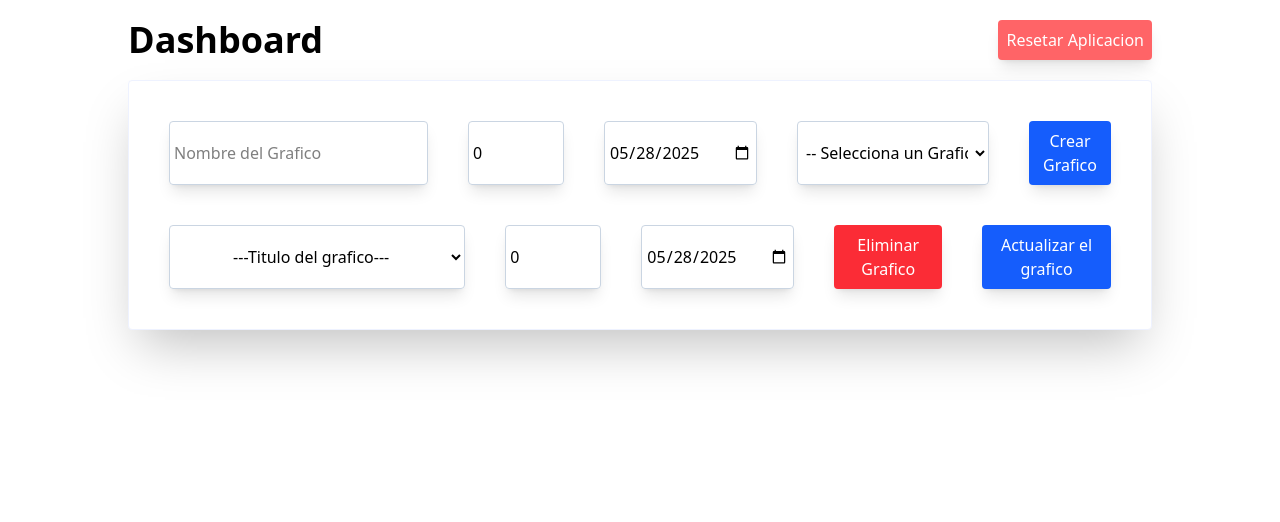
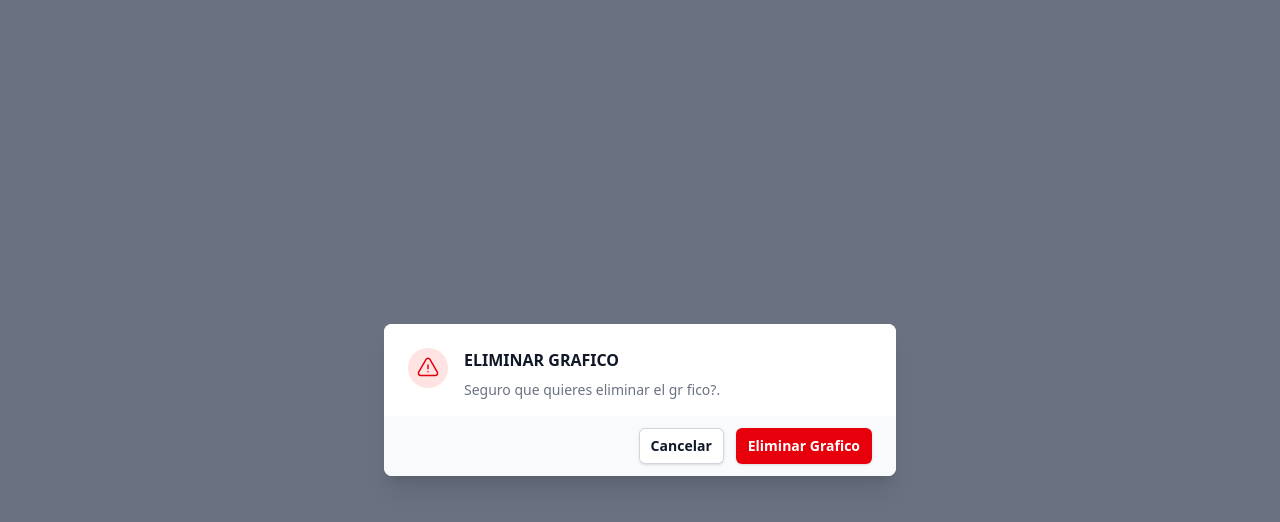
Before and after one commit to jesWeb/Dashboard-React, a React (Vite) app: page / in a window 1280 px wide. Both pictures are taken after a click on the button "Eliminar Grafico". Shown: the top 522 px of the page. Built offline with nearby package versions, Linux system fonts and the light colour scheme.

Commit message:
creamos la estructura basica para el modal usando un hoock y logica

```diff
--- a/src/components/EditorGrafocs.tsx
+++ b/src/components/EditorGrafocs.tsx
@@ -1,5 +1,7 @@
 import { useState } from "react"
 import { useChartContext } from "../context/ChartContext"
+import Modal_Eliminar from "./Modal_Eliminar"
+import useModal from "../hooks/useModal"
 
 const EditorGrafocs = () => {
 
@@ -8,6 +10,9 @@ const EditorGrafocs = () => {
   const [valorGrafico, setValorGrafico] = useState(0)
   const [fecha, setFecha] = useState(new Date())
   const listaGraficos = state.datos
+  const { isOpen: isOpenModalEliminar,
+    openModal: openModalModalEliminar, closeModal: closeModalModalEliminar
+  } = useModal()
 
 
   const handleSubmit = (e) => {
@@ -105,8 +110,16 @@ const EditorGrafocs = () => {
           <button
             type="button"
             className='bg-red-500 hover:bg-red-700 rounded  m-5 p-2 text-white hover:cursor-pointer shadow-lg'
+            onClick={() => openModalModalEliminar()}
           >Eliminar Grafico
           </button>
+
+          {isOpenModalEliminar &&
+            <Modal_Eliminar
+              close={closeModalModalEliminar
+              }
+            />
+          }
 
           <button
 
--- /dev/null
+++ b/src/components/Modal_Eliminar.tsx
@@ -0,0 +1,52 @@
+import React from 'react'
+
+const Modal_Eliminar = ({ close }) => {
+    return (
+        <div className="relative z-10" aria-labelledby="modal-title" role="dialog" aria-modal="true">
+            <div className="fixed inset-0 bg-gray-500 bg-opacity-75 transition-opacity" aria-hidden="true"></div>
+
+            <div className="fixed inset-0 z-10 w-screen overflow-y-auto">
+                <div className="flex min-h-full items-end justify-center p-4 text-center sm:items-center sm:p-0">
+                    <div className="relative transform overflow-hidden rounded-lg bg-white text-left shadow-xl transition-all sm:my-8 sm:w-full sm:max-w-lg">
+                        <div className="bg-white px-4 pb-4 pt-5 sm:p-6 sm:pb-4">
+                            <div className="sm:flex sm:items-start">
+                                <div className="mx-auto flex h-12 w-12 flex-shrink-0 items-center justify-center rounded-full bg-red-100 sm:mx-0 sm:h-10 sm:w-10">
+                                    <svg className="h-6 w-6 text-red-600" fill="none" viewBox="0 0 24 24" strokeWidth="1.5" stroke="currentColor" aria-hidden="true">
+                                        <path strokeLinecap="round" strokeLinejoin="round" d="M12 9v3.75m-9.303 3.376c-.866 1.5.217 3.374 1.948 3.374h14.71c1.73 0 2.813-1.874 1.948-3.374L13.949 3.378c-.866-1.5-3.032-1.5-3.898 0L2.697 16.126zM12 15.75h.007v.008H12v-.008z" />
+                                    </svg>
+                                </div>
+
+                                <div className="mt-3 text-center sm:ml-4 sm:mt-0 sm:text-left">
+                                    <h3 className="text-base font-semibold leading-6 text-gray-900" id="modal-title">ELIMINAR GRAFICO</h3>
+                                    <div className="mt-2">
+                                        <p className="text-sm text-gray-500">Seguro que quieres eliminar el gr fico?.</p>
+                                    </div>
+                                </div>
+                            </div>
+                        </div>
+
+                        <div className="bg-gray-50 px-4 py-3 sm:flex sm:flex-row-reverse sm:px-6">
+                            <button
+                                type="button"
+                                className="inline-flex w-full justify-center rounded-md bg-red-600 px-3 py-2 text-sm font-semibold text-white shadow-sm hover:bg-red-500 sm:ml-3 sm:w-auto"
+                            >
+                                Eliminar Grafico
+                            </button>
+
+                            <button
+                                onClick={close}
+                                type="button"
+                                className="mt-3 inline-flex w-full justify-center rounded-md bg-white px-3 py-2 text-sm font-semibold text-gray-900 shadow-sm ring-1 ring-inset ring-gray-300 hover:bg-gray-50 sm:mt-0 sm:w-auto"
+                            >
+                                Cancelar
+                            </button>
+                        </div>
+                    </div>
+                </div>
+            </div>
+        </div>
+    );
+
+}
+
+export default Modal_Eliminar
--- /dev/null
+++ b/src/hooks/useModal.jsx
@@ -0,0 +1,15 @@
+import { useState } from "react";
+
+export default function useModal() {
+  const [isOpen, setIsOpen] = useState(false);
+  //funcion para abrior el modal
+  const openModal = () => setIsOpen(true);
+  //funcion para cerra
+  const closeModal = () => setIsOpen(false);
+
+  return {
+    isOpen,
+    openModal,
+    closeModal,
+  };
+}
```
